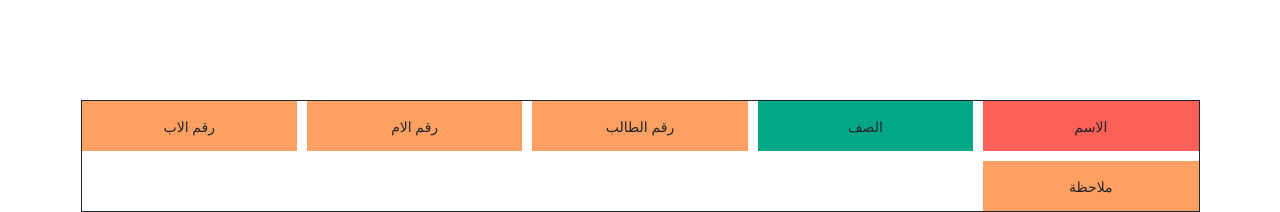
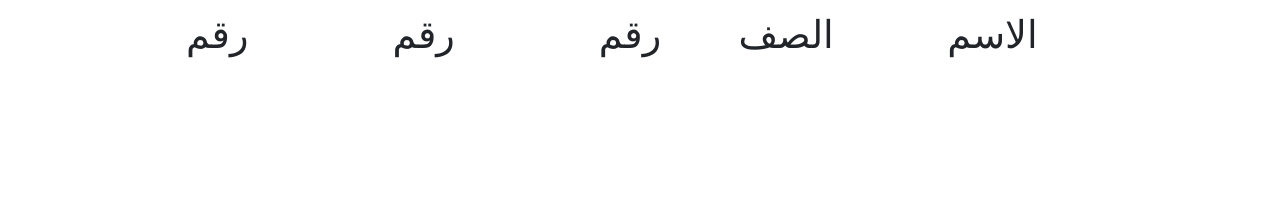
Before and after one commit to rshedsfa/connectapp, a Flask app: template templates/test.html in a window 1280 px wide. Shown: the part 49-261 px from the top of the page. Run offline with Flask 2, Linux system fonts and the light colour scheme; the template is opened without the code that fills it, so the values that code supplies are empty.

Commit message:
test new cahrt

```diff
--- a/templates/test.html
+++ b/templates/test.html
@@ -1,16 +1,29 @@
 {% extends "layout.html" %} {% block body %}
 
 
+<div class="main_chart">
+  <div class="div1">
+    <div class="div_elemnts titels" id="1_1">الاسم</div>
+    <div class="div_elemnts titels" id="1_2">الصف</div>
+    <div class="div_elemnts titels" id="1_3">رقم</div>
+    <div class="div_elemnts titels" id="1_4">رقم</div>
+    <div class="div_elemnts titels" id="1_5">رقم</div>
+  </div>
 
 
-
-<div class="div1">
-  <div class="div1_elemnts" id="1_1">الاسم</div>
-  <div class="div1_elemnts" id="1_2">الصف</div>
-  <div class="div1_elemnts" id="1_3">رقم الطالب</div>
-  <div class="div1_elemnts" id="1_4">رقم الام</div>
-  <div class="div1_elemnts" id="1_5">رقم الاب</div>
-  <div class="div1_elemnts" id="1_6">ملاحظة</div>
+  {% for user in users %}
+  <div class="div1">
+    <div class="div_elemnts" id="1_1">{{ user[1] }}</div>
+    <div class="div_elemnts" id="1_2">{{ user[3] }}</div>
+    <div class="div_elemnts btn btn-success" id="1_3">{{ user[5] }}</div>
+    <div class="div_elemnts btn btn-success" id="1_4">{{ user[6] }}</div>
+    <div class="div_elemnts btn btn-success" id="1_5">{{ user[7] }}</div>
+  </div>
+  <div>
+    {% if user[10]  %}
+      <div class="" id="note">{{ user[10] }}</div>
+    {% endif %}</div>
+  {% endfor %}
 </div>
 
 
@@ -18,46 +31,55 @@
 
 <style>
 
+  .main_chart{
+    display: grid;
+    place-items: center;
+  }
   .div1{
-  border: 1px solid;
-  margin-top: 100px;
-  width: 100%;
+  width: 90%;
   display: grid;
-  grid-template-columns: 1fr 1fr 1fr 1fr 1fr;
-  gap: 10px;
-
+  grid-template-columns: 30% 10% 20% 20% 20% ;
+  gap: 5px;
+  margin:5px;
 }
 
-.div1_elemnts{
-  height: 50px;
-  background: #FDA061;
+
+
+
+.div_elemnts{
+  font-size: 0.5em;
+  height: auto;
   display: flex ;
   justify-content : center;
   align-items: center;
 }
-      .div1_elemnts:nth-child(1) {
-          background: #FC6057;
+      .div_elemnts:nth-child(1) {
       }
-      .div1_elemnts:nth-child(2) {
-          background: #01A787;
+      .div_elemnts:nth-child(2) {
       }
-      .div1_elemnts:nth-child(3) {
-          background: #FDA061;
+      .div_elemnts:nth-child(3) {
       }
-      .div1_elemnts:nth-child(4) {
-          background: #FDA061;
+      .div_elemnts:nth-child(4) {
       }
-      .div1_elemnts:nth-child(5) {
-          background: #FDA061;
+      .div_elemnts:nth-child(5) {
       }
-      .div1_elemnts:nth-child(6) {
-          background: #FDA061;
+      .div_elemnts:nth-child(6) {
       }
 
+      .note_elemnt{
+        display: flex ;
+        justify-content : right;
+        align-items: center;
+      }
+      .titels{
+        font-size: 3vw;
+      }
 
 </style>
 
 
+
+<br><br><br><br><br><br><br><br><br><br><br>
 
 
 {% block main %}
```
